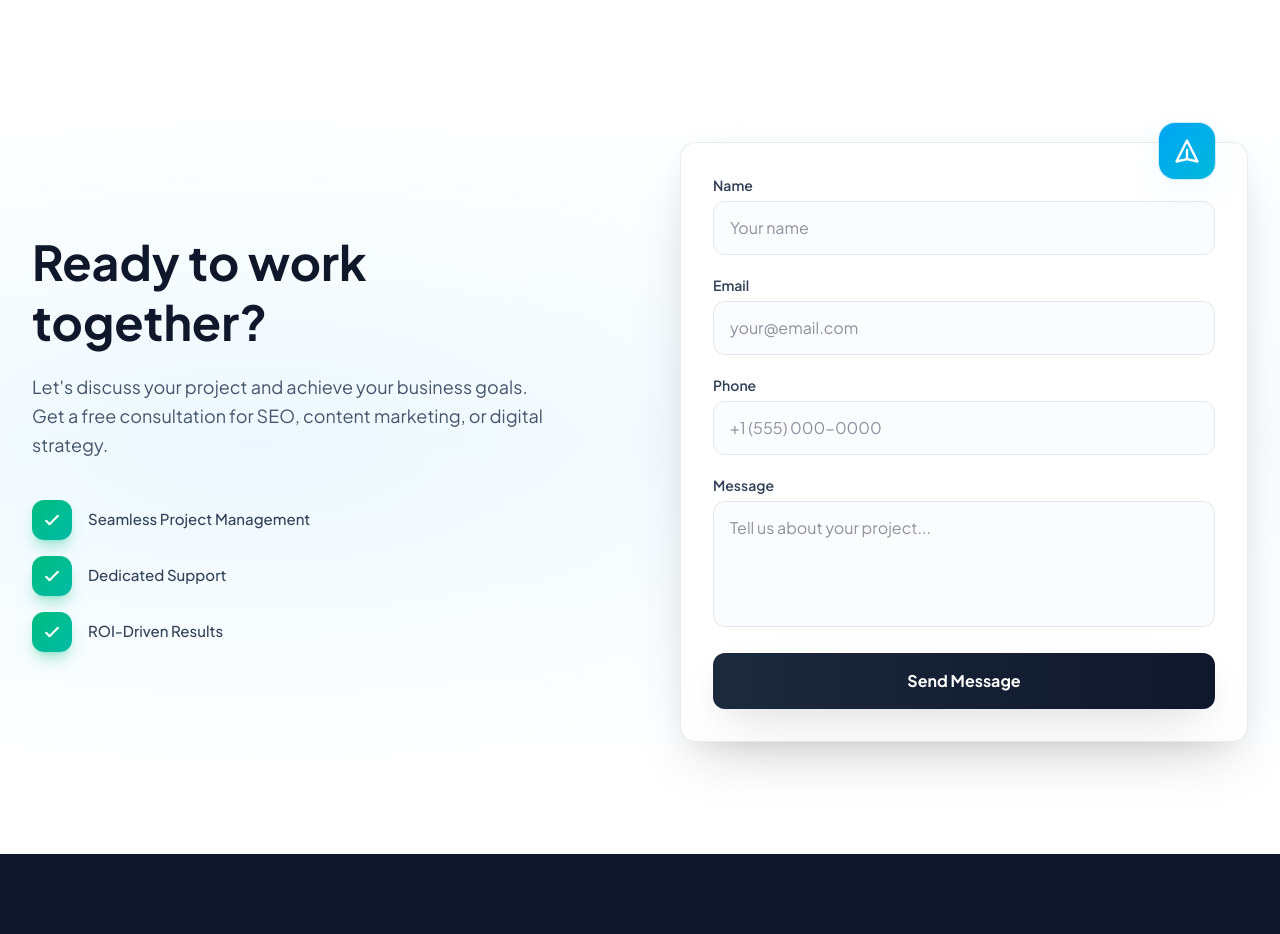
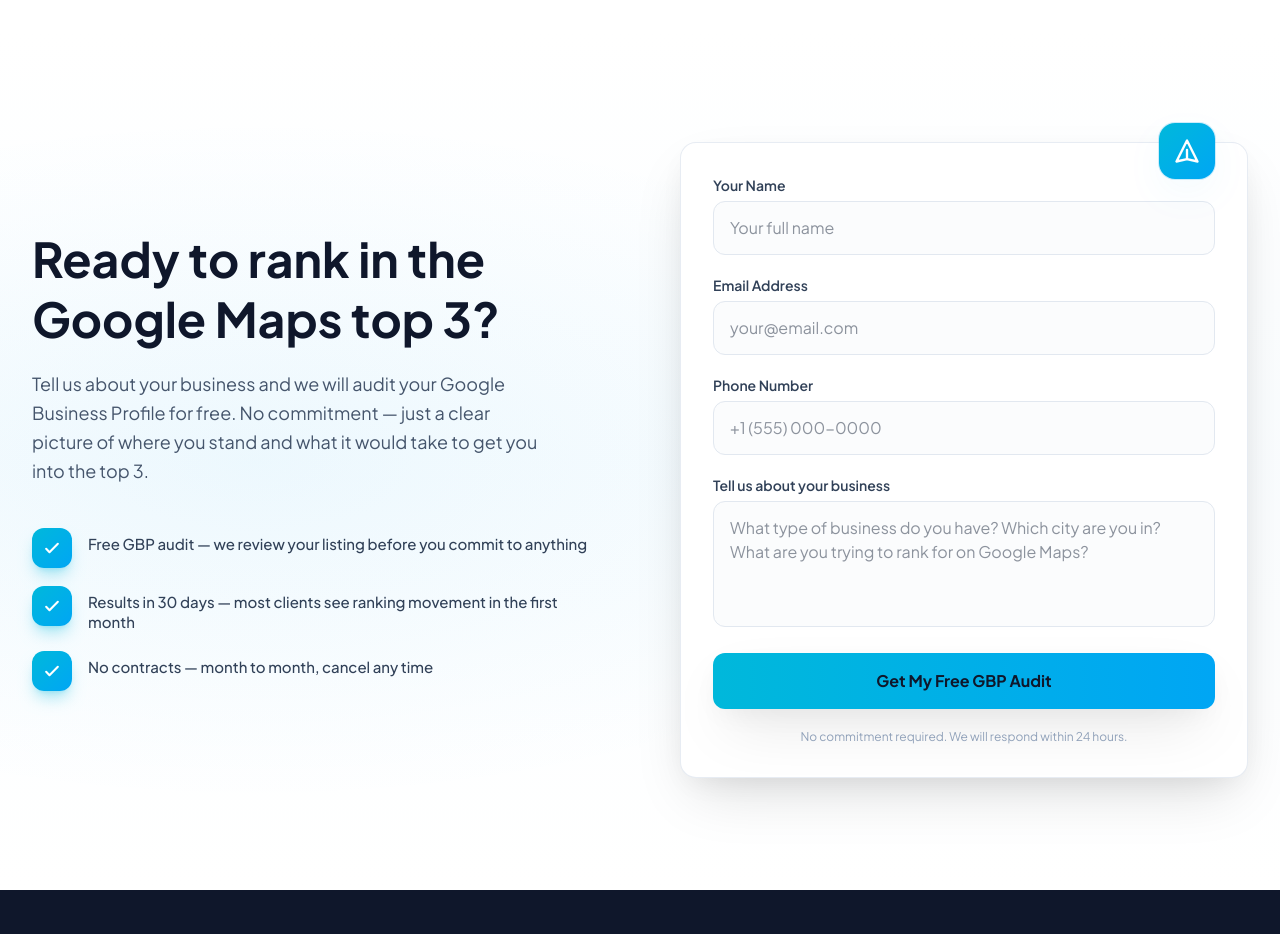
Before and after one commit to abubakar10/serpwiser, a React (Vite) app: page / in a window 1280 px wide. Shown: the part 6960-7894 px from the top of the page. Built offline with nearby package versions, Linux system fonts and the light colour scheme; no server answers.

Commit message:
Revise ContactSection for GBP audit focus
Updated the contact section to reflect a focus on Google Business Profile audits, including changes to text, labels, and button actions.

```diff
--- a/src/components/ContactSection.jsx
+++ b/src/components/ContactSection.jsx
@@ -4,7 +4,7 @@ const FORMSPREE_URL = "https://formspree.io/f/maqpelry";
 
 export default function ContactSection() {
   const [form, setForm] = useState({ name: "", email: "", phone: "", message: "" });
-  const [status, setStatus] = useState("idle"); // idle | submitting | success | error
+  const [status, setStatus] = useState("idle");
 
   const handleSubmit = async (e) => {
     e.preventDefault();
@@ -30,7 +30,11 @@ export default function ContactSection() {
     setForm((prev) => ({ ...prev, [e.target.name]: e.target.value }));
   };
 
-  const checks = ["Seamless Project Management", "Dedicated Support", "ROI-Driven Results"];
+  const checks = [
+    "Free GBP audit — we review your listing before you commit to anything",
+    "Results in 30 days — most clients see ranking movement in the first month",
+    "No contracts — month to month, cancel any time",
+  ];
 
   return (
     <section id="contact" className="py-20 md:py-28 relative overflow-hidden bg-gradient-to-b from-white via-sky-50/30 to-white" aria-labelledby="contact-heading">
@@ -39,105 +43,87 @@ export default function ContactSection() {
         <div className="grid lg:grid-cols-2 gap-14 lg:gap-20 items-center">
           <div>
             <h2 id="contact-heading" className="text-3xl sm:text-4xl lg:text-5xl font-bold text-slate-900 mb-5 leading-tight">
-              Ready to work together?
+              Ready to rank in the Google Maps top 3?
             </h2>
             <p className="text-slate-600 text-lg mb-10 max-w-lg leading-relaxed">
-              Let&apos;s discuss your project and achieve your business goals. Get a free consultation for SEO, content marketing, or digital strategy.
+              Tell us about your business and we will audit your Google Business Profile for free. No commitment — just a clear picture of where you stand and what it would take to get you into the top 3.
             </p>
             <ul className="space-y-4">
               {checks.map((item) => (
-                <li key={item} className="flex items-center gap-4">
-                  <span className="w-10 h-10 rounded-xl bg-gradient-to-br from-emerald-500 to-teal-500 flex items-center justify-center shrink-0 shadow-lg shadow-emerald-500/30">
+                <li key={item} className="flex items-start gap-4">
+                  <span className="w-10 h-10 rounded-xl bg-gradient-to-br from-cyan-500 to-sky-500 flex items-center justify-center shrink-0 shadow-lg shadow-cyan-500/30 mt-0.5">
                     <svg className="w-5 h-5 text-white" fill="none" stroke="currentColor" viewBox="0 0 24 24">
                       <path strokeLinecap="round" strokeLinejoin="round" strokeWidth={2.5} d="M5 13l4 4L19 7" />
                     </svg>
                   </span>
-                  <span className="text-slate-700 font-medium text-[15px]">{item}</span>
+                  <span className="text-slate-700 font-medium text-[15px] leading-snug pt-2">{item}</span>
                 </li>
               ))}
             </ul>
           </div>
+
           <div className="bg-white rounded-2xl shadow-section border border-slate-200/80 p-6 md:p-8 relative">
-            <div className="absolute -top-5 right-8 w-14 h-14 rounded-2xl bg-gradient-to-br from-sky-500 to-cyan-500 flex items-center justify-center shadow-glow-sky">
+            <div className="absolute -top-5 right-8 w-14 h-14 rounded-2xl bg-gradient-to-br from-cyan-500 to-sky-500 flex items-center justify-center shadow-glow-sky">
               <svg className="w-7 h-7 text-white" fill="none" stroke="currentColor" viewBox="0 0 24 24">
                 <path strokeLinecap="round" strokeLinejoin="round" strokeWidth={2} d="M12 19l9 2-9-18-9 18 9-2zm0 0v-8" />
               </svg>
             </div>
-            <form
-              action={FORMSPREE_URL}
-              method="POST"
-              onSubmit={handleSubmit}
-              className="space-y-5"
-            >
+            <form action={FORMSPREE_URL} method="POST" onSubmit={handleSubmit} className="space-y-5">
               <div>
-                <label htmlFor="name" className="block text-sm font-semibold text-slate-700 mb-1.5">Name</label>
+                <label htmlFor="name" className="block text-sm font-semibold text-slate-700 mb-1.5">Your Name</label>
                 <input
-                  id="name"
-                  name="name"
-                  type="text"
-                  required
-                  value={form.name}
-                  onChange={handleChange}
+                  id="name" name="name" type="text" required
+                  value={form.name} onChange={handleChange}
                   className="w-full px-4 py-3.5 rounded-xl border border-slate-200 bg-slate-50/50 focus:bg-white focus:ring-2 focus:ring-sky-500/30 focus:border-sky-500 outline-none transition-all"
-                  placeholder="Your name"
+                  placeholder="Your full name"
                 />
               </div>
               <div>
-                <label htmlFor="email" className="block text-sm font-semibold text-slate-700 mb-1.5">Email</label>
+                <label htmlFor="email" className="block text-sm font-semibold text-slate-700 mb-1.5">Email Address</label>
                 <input
-                  id="email"
-                  name="email"
-                  type="email"
-                  required
-                  value={form.email}
-                  onChange={handleChange}
+                  id="email" name="email" type="email" required
+                  value={form.email} onChange={handleChange}
                   className="w-full px-4 py-3.5 rounded-xl border border-slate-200 bg-slate-50/50 focus:bg-white focus:ring-2 focus:ring-sky-500/30 focus:border-sky-500 outline-none transition-all"
                   placeholder="your@email.com"
                 />
               </div>
               <div>
-                <label htmlFor="phone" className="block text-sm font-semibold text-slate-700 mb-1.5">Phone</label>
+                <label htmlFor="phone" className="block text-sm font-semibold text-slate-700 mb-1.5">Phone Number</label>
                 <input
-                  id="phone"
-                  name="phone"
-                  type="tel"
-                  value={form.phone}
-                  onChange={handleChange}
+                  id="phone" name="phone" type="tel"
+                  value={form.phone} onChange={handleChange}
                   className="w-full px-4 py-3.5 rounded-xl border border-slate-200 bg-slate-50/50 focus:bg-white focus:ring-2 focus:ring-sky-500/30 focus:border-sky-500 outline-none transition-all"
                   placeholder="+1 (555) 000-0000"
                 />
               </div>
               <div>
-                <label htmlFor="message" className="block text-sm font-semibold text-slate-700 mb-1.5">Message</label>
+                <label htmlFor="message" className="block text-sm font-semibold text-slate-700 mb-1.5">Tell us about your business</label>
                 <textarea
-                  id="message"
-                  name="message"
-                  rows={4}
-                  required
-                  value={form.message}
-                  onChange={handleChange}
+                  id="message" name="message" rows={4} required
+                  value={form.message} onChange={handleChange}
                   className="w-full px-4 py-3.5 rounded-xl border border-slate-200 bg-slate-50/50 focus:bg-white focus:ring-2 focus:ring-sky-500/30 focus:border-sky-500 outline-none transition-all resize-none"
-                  placeholder="Tell us about your project..."
+                  placeholder="What type of business do you have? Which city are you in? What are you trying to rank for on Google Maps?"
                 />
               </div>
               {status === "success" && (
                 <p className="text-emerald-600 font-semibold text-center py-2">
-                  Thanks! We&apos;ll get back to you soon.
+                  Thanks! We will be in touch within 24 hours with your free audit.
                 </p>
               )}
               {status === "error" && (
                 <p className="text-red-600 font-semibold text-center py-2">
-                  Something went wrong. Please try again or email us directly.
+                  Something went wrong. Please try again or email us at info@serpwiser.com
                 </p>
               )}
               <button
                 type="submit"
                 disabled={status === "submitting"}
-                className="w-full py-4 rounded-xl bg-gradient-to-r from-slate-800 to-slate-900 text-white font-bold hover:from-slate-700 hover:to-slate-800 transition-all duration-200 shadow-section disabled:opacity-70 disabled:cursor-not-allowed"
-                aria-label={status === "submitting" ? "Sending message" : "Send message"}
+                className="w-full py-4 rounded-xl bg-gradient-to-r from-cyan-500 to-sky-500 text-slate-900 font-bold hover:from-cyan-400 hover:to-sky-400 transition-all duration-200 shadow-section disabled:opacity-70 disabled:cursor-not-allowed hover:-translate-y-0.5"
+                aria-label={status === "submitting" ? "Sending message" : "Get your free GBP audit"}
               >
-                {status === "submitting" ? "Sending..." : "Send Message"}
+                {status === "submitting" ? "Sending..." : "Get My Free GBP Audit"}
               </button>
+              <p className="text-center text-slate-400 text-xs">No commitment required. We will respond within 24 hours.</p>
             </form>
           </div>
         </div>
```
